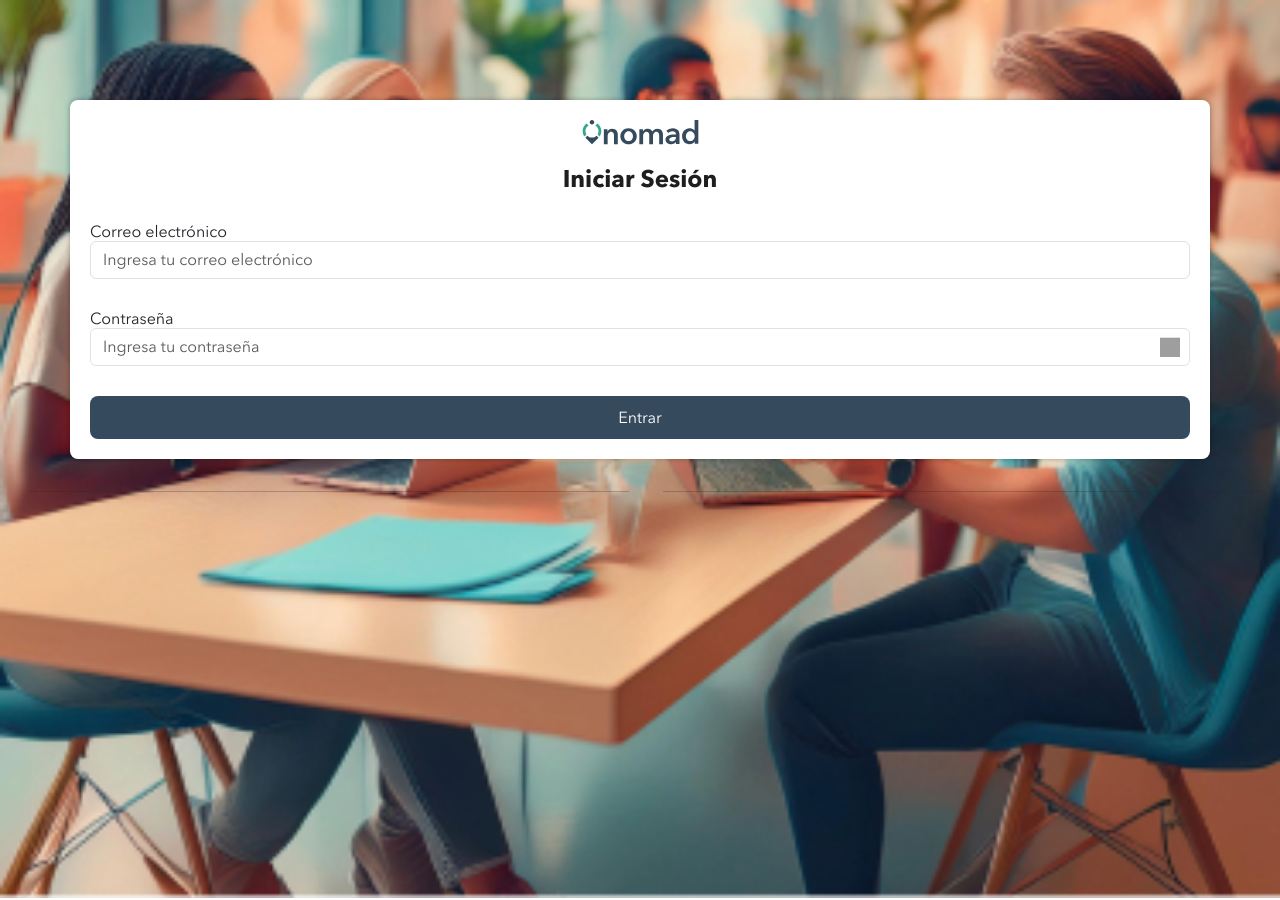
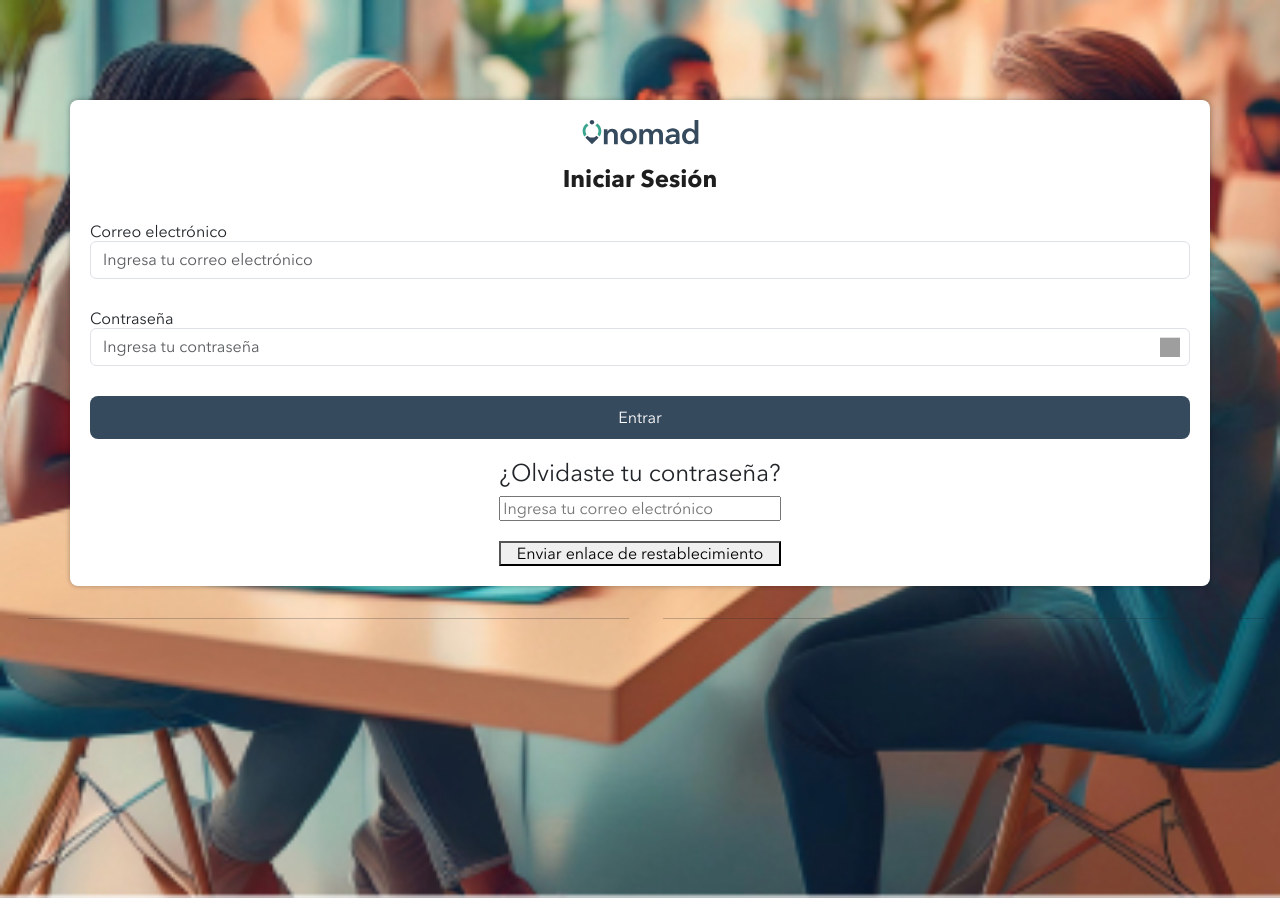
Before and after one commit to silgurlekian/nomad-pwa, a React (Create React App) app in the folder frontend/: page /login in a window 1280 px wide. Built offline with nearby package versions, Linux system fonts and the light colour scheme; grey boxes are pictures that could not be loaded.

Commit message:
reset pwd

```diff
--- a/frontend/src/components/Login.js
+++ b/frontend/src/components/Login.js
@@ -1,6 +1,6 @@
 import React, { useState, useEffect } from "react";
 import { useNavigate } from "react-router-dom";
-import { loginUser } from "../services/AuthService";
+import { loginUser, requestPasswordReset } from "../services/AuthService";
 import "../App.css";
 import "./Login.css";
 
@@ -10,6 +10,9 @@ const Login = () => {
   const [errorEmail, setErrorEmail] = useState(null);
   const [errorPassword, setErrorPassword] = useState(null);
   const [showPassword, setShowPassword] = useState(false);
+  const [resetEmail, setResetEmail] = useState(""); // Estado para el correo de restablecimiento
+  const [resetError, setResetError] = useState(null); // Estado para errores de restablecimiento
+  const [resetSuccess, setResetSuccess] = useState(null); // Estado para éxito de restablecimiento
   const navigate = useNavigate();
 
   useEffect(() => {
@@ -65,6 +68,24 @@ const Login = () => {
     }
   };
 
+  const handlePasswordResetRequest = async (e) => {
+    e.preventDefault();
+    try {
+      await requestPasswordReset({ email: resetEmail });
+      setResetSuccess(
+        "Se ha enviado un enlace para restablecer tu contraseña."
+      );
+      setResetError(null);
+    } catch (err) {
+      setResetError(
+        err.response
+          ? err.response.data.message
+          : "Error al solicitar el restablecimiento de contraseña."
+      );
+      setResetSuccess(null);
+    }
+  };
+
   return (
     <div className="login-container">
       <div className="header">
@@ -80,14 +101,18 @@ const Login = () => {
             <label htmlFor="email">Correo electrónico</label>
             <input
               type="email"
-              className={`form-control ${errorEmail ? 'error' : ''}`}
+              className={`form-control ${errorEmail ? "error" : ""}`}
               value={email}
               onChange={(e) => setEmail(e.target.value)}
               placeholder="Ingresa tu correo electrónico"
             />
             {errorEmail && (
               <p className="d-flex align-items-center gap-1 error-message mt-2">
-                <img src="/images/icons/warning.svg" alt="Advertencia" style={{ width: '16px', height: '16px' }} />
+                <img
+                  src="/images/icons/warning.svg"
+                  alt="Advertencia"
+                  style={{ width: "16px", height: "16px" }}
+                />
                 {errorEmail}
               </p>
             )}
@@ -98,7 +123,7 @@ const Login = () => {
             <div className="password-input-container">
               <input
                 type={showPassword ? "text" : "password"}
-                className={`form-control ${errorPassword ? 'error' : ''}`}
+                className={`form-control ${errorPassword ? "error" : ""}`}
                 value={password}
                 onChange={(e) => setPassword(e.target.value)}
                 placeholder="Ingresa tu contraseña"
@@ -108,15 +133,25 @@ const Login = () => {
                 onClick={() => setShowPassword(!showPassword)}
               >
                 <img
-                  src={showPassword ? "/images/icons/eye-slash.svg" : "/images/icons/eye.svg"}
-                  alt={showPassword ? "Ocultar contraseña" : "Mostrar contraseña"}
-                  style={{ width: '20px', height: '20px' }}
+                  src={
+                    showPassword
+                      ? "/images/icons/eye-slash.svg"
+                      : "/images/icons/eye.svg"
+                  }
+                  alt={
+                    showPassword ? "Ocultar contraseña" : "Mostrar contraseña"
+                  }
+                  style={{ width: "20px", height: "20px" }}
                 />
               </span>
             </div>
             {errorPassword && (
               <p className="d-flex align-items-center gap-1 error-message mt-2">
-                <img src="/images/icons/warning.svg" alt="Advertencia" style={{ width: '16px', height: '16px' }} />
+                <img
+                  src="/images/icons/warning.svg"
+                  alt="Advertencia"
+                  style={{ width: "16px", height: "16px" }}
+                />
                 {errorPassword}
               </p>
             )}
@@ -125,12 +160,29 @@ const Login = () => {
             Entrar
           </button>
         </form>
+
+        <div className="password-reset-container">
+          <h4>¿Olvidaste tu contraseña?</h4>
+          <form onSubmit={handlePasswordResetRequest}>
+            <input
+              type="email"
+              value={resetEmail}
+              onChange={(e) => setResetEmail(e.target.value)}
+              placeholder="Ingresa tu correo electrónico"
+            />
+            <button type="submit" className="btn-secondary">
+              Enviar enlace de restablecimiento
+            </button>
+          </form>
+          {resetError && <p className="error-message">{resetError}</p>}
+          {resetSuccess && <p className="success-message">{resetSuccess}</p>}
+        </div>
       </div>
       <div className="d-flex separator">
         <div className="line"></div>
-        <hr className="w-100"/>
+        <hr className="w-100" />
         <div>ó</div>
-        <hr className="w-100"/>
+        <hr className="w-100" />
       </div>
       <p className="text-center">¿No tienes una cuenta?</p>
       <a href="/register" className="d-block link">
--- a/frontend/src/services/AuthService.js
+++ b/frontend/src/services/AuthService.js
@@ -2,6 +2,16 @@ import axios from "axios";
 
 // URL base para la API
 const apiUrl = "https://api-nomad.onrender.com/api";
+
+export const requestPasswordReset = async ({ email }) => {
+  try {
+    const response = await axios.post(`${apiUrl}/auth/reset-password`, { email });
+    return response.data;
+  } catch (error) {
+    console.log("Error response data:", error.response?.data);
+    throw new Error(error.response?.data?.message || "Error al solicitar el restablecimiento de contraseña.");
+  }
+};
 
 export const registerUser = async ({ nombre, email, password }) => {
   try {
```
Also changed, not shown: frontend/src/components/ResetPassword.js (added, +43 -0 lines).
